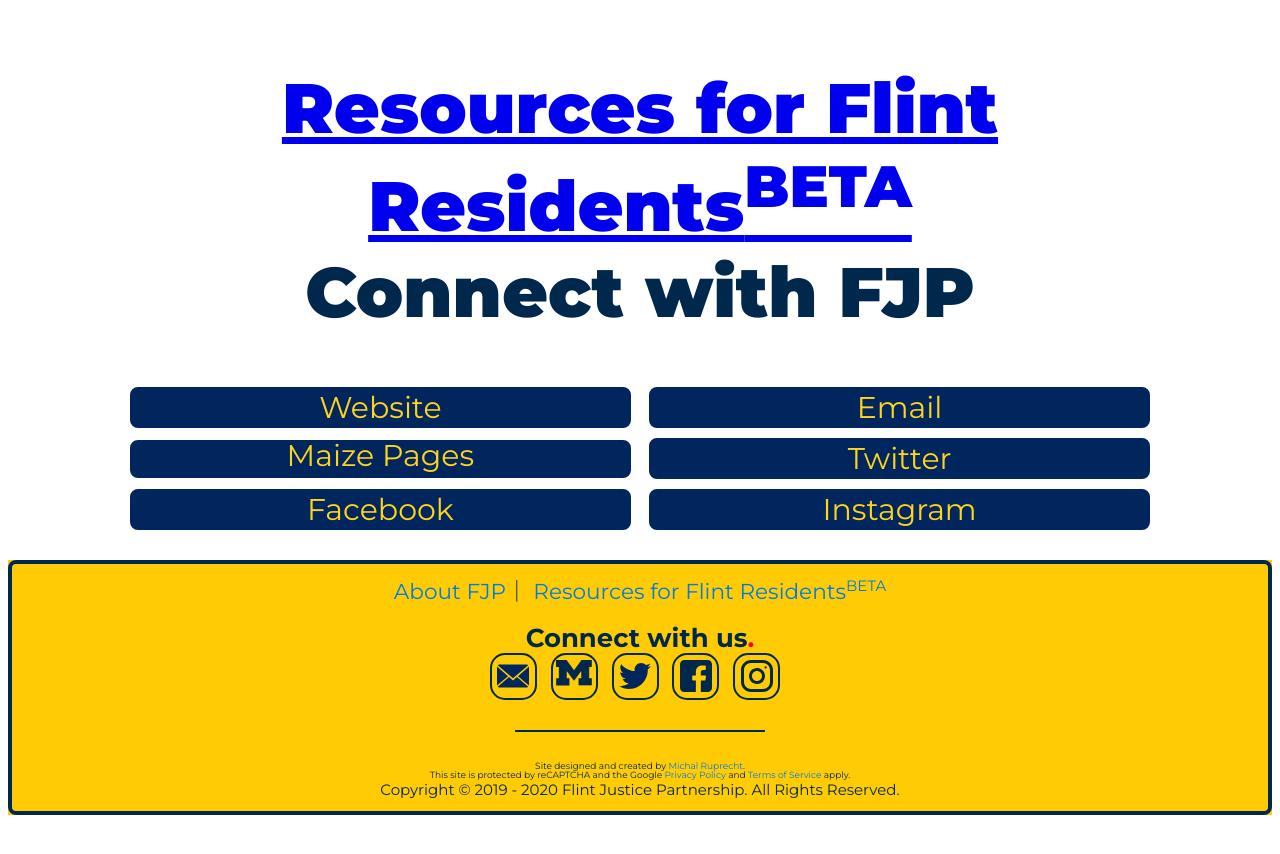
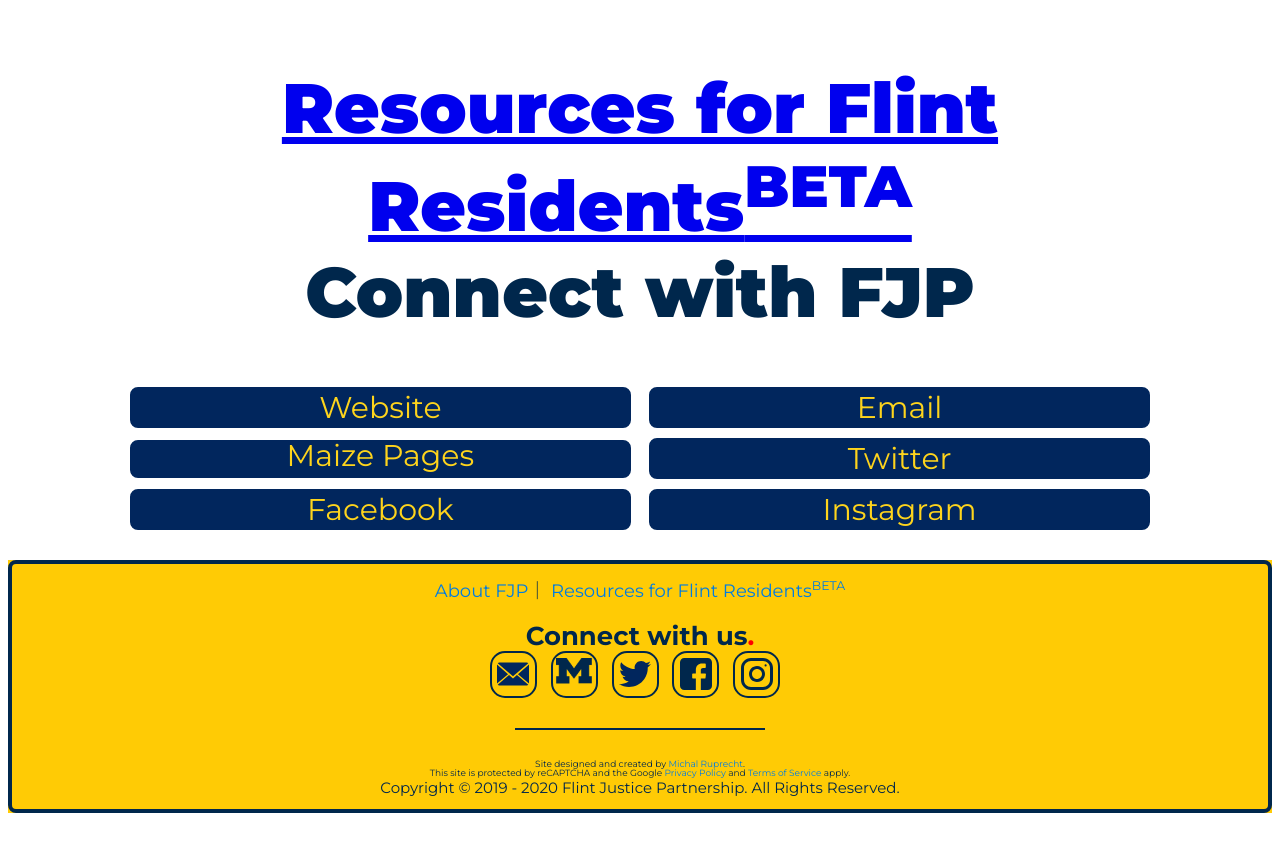
Before and after one commit to umichfjp/umichfjp.github.io, a Jekyll site: the page built from pages/social.html, in a window 1280 px wide. Shown: the top 854 px of the page. Built offline with Jekyll 4.4.1, drawn with Linux system fonts in a browser that asks for light colours.

Commit message:
Update default.html

```diff
--- a/_layouts/default.html
+++ b/_layouts/default.html
@@ -37,10 +37,10 @@
 		{{ content }}
 			<footer>
         <div class="container">
-					<h3><center><big><big>
+					<h3><center><big>
 							<a href="https://umichfjp.github.io/">About FJP</a>｜
 							<a href="https://umichfjp.github.io/pages/resources">Resources for Flint Residents<sup><small>BETA</small></sup></a>
-					</big></big>
+					</big>
 						<br /><br />
           <b><big><big><big>Connect with us<font color="#FF0000">.</font></big></big></big></b>
              <br /><a class="containerbutton" href="mailto:UMich.FJP@umich.edu" target="_blank"><img src="https://umichfjp.github.io/assets/icons/mail.svg" alt="EMail" style="width:32px;"></a>
```
